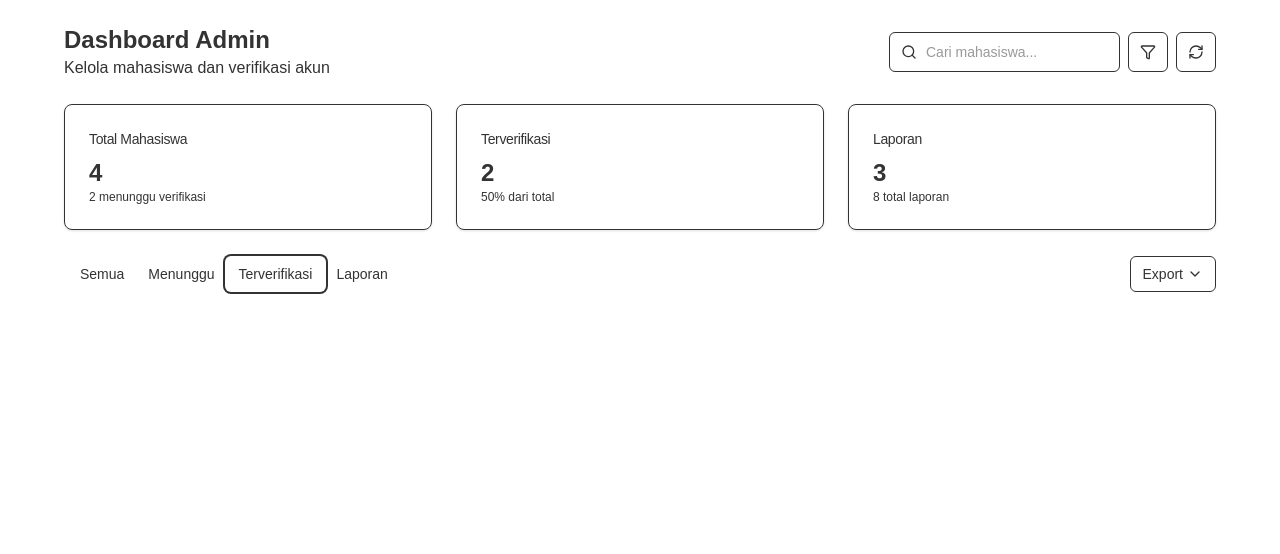
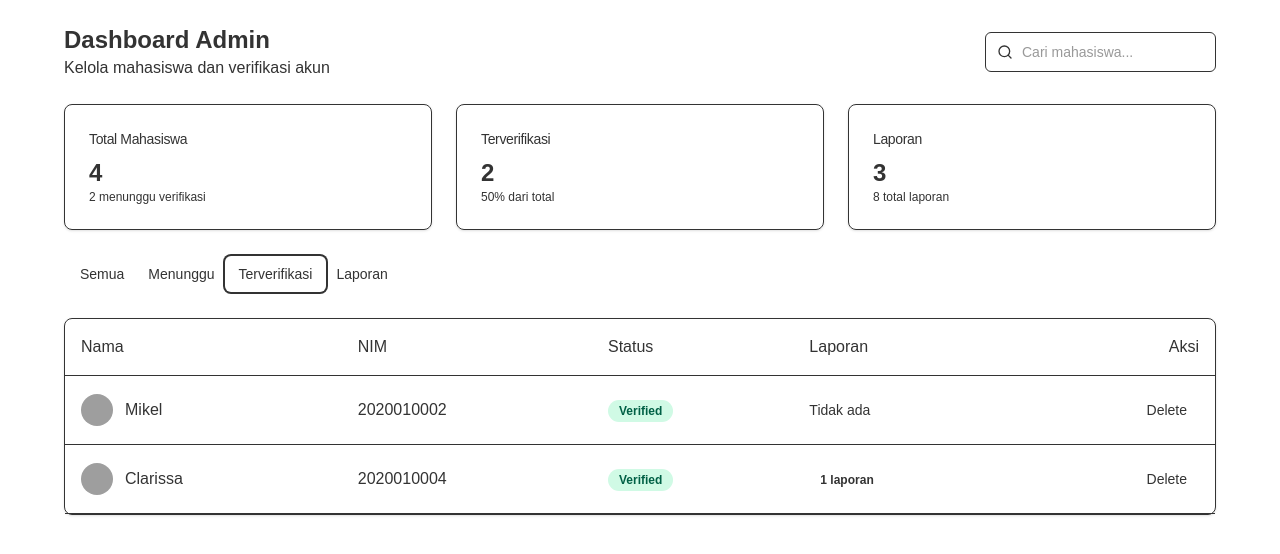
Before and after one commit to Gifriend/UNSRATE, a Next.js app: page /dashboard in a window 1280 px wide. Both pictures are taken after a click on the tab "Terverifikasi". Shown: the top 554 px of the page. Built offline with nearby package versions, Linux system fonts and the light colour scheme; grey boxes are pictures that could not be loaded.

Commit message:
fix(dashboard): remove components that will not be used and adding verified and report dummy

```diff
--- a/src/app/dashboard/page.tsx
+++ b/src/app/dashboard/page.tsx
@@ -1,14 +1,14 @@
 "use client"
 
-import { SetStateAction, useState } from "react"
+import { type SetStateAction, useState } from "react"
 import Head from "next/head"
-import { Avatar, AvatarFallback, AvatarImage } from "../components/ui/avatar"
-import { Button } from "../components/ui/button"
-import { Card, CardContent, CardHeader, CardTitle } from "../components/ui/card"
-import { Input } from "../components/ui/input"
-import { Tabs, TabsContent, TabsList, TabsTrigger } from "../components/ui/tabs"
+import { Avatar, AvatarFallback, AvatarImage } from "@/app/components/ui/avatar"
+import { Button } from "@/app/components/ui/button"
+import { Card, CardContent, CardHeader, CardTitle } from "@/app/components/ui/card"
+import { Input } from "@/app/components/ui/input"
+import { Tabs, TabsContent, TabsList, TabsTrigger } from "@/app/components/ui/tabs"
 import { AlertCircle, CheckCircle, ChevronDown, Filter, RefreshCw, Search, User, Users } from "lucide-react"
-import { Badge } from "../components/ui/badge"
+import { Badge } from "@/app/components/ui/badge"
 
 interface Student {
   id: number
@@ -56,33 +56,6 @@ export default function Dashboard() {
       </Head>
 
       <div className="flex min-h-screen">
-        {/* Sidebar */}
-        {/* <div className="hidden lg:flex w-64 flex-col border-r bg-background">
-          <div className="p-4 border-b">
-            <div className="flex items-center gap-2">
-              <div className="rounded-full bg-pink-500 p-1">
-                <User className="h-5 w-5 text-white" />
-              </div>
-              <h1 className="text-xl font-bold">UNSRATE Admin</h1>
-            </div>
-          </div>
-
-          <nav className="flex-1 p-4 space-y-1">
-            <Button variant="secondary" className="w-full justify-start gap-2">
-              <Users className="h-4 w-4" />
-              <span>Mahasiswa</span>
-            </Button>
-            <Button variant="ghost" className="w-full justify-start gap-2">
-              <AlertCircle className="h-4 w-4" />
-              <span>Laporan</span>
-            </Button>
-            <Button variant="ghost" className="w-full justify-start gap-2">
-              <CheckCircle className="h-4 w-4" />
-              <span>Verifikasi</span>
-            </Button>
-          </nav>
-        </div> */}
-
         {/* Main content */}
         <main className="flex-1 p-6">
           <div className="max-w-6xl mx-auto space-y-6">
@@ -102,12 +75,12 @@ export default function Dashboard() {
                     onChange={(e: { target: { value: SetStateAction<string> } }) => setSearchQuery(e.target.value)}
                   />
                 </div>
-                <Button variant="outline" size="icon">
+                {/* <Button variant="outline" size="icon">
                   <Filter className="h-4 w-4" />
                 </Button>
                 <Button variant="outline" size="icon">
                   <RefreshCw className="h-4 w-4" />
-                </Button>
+                </Button> */}
               </div>
             </div>
 
@@ -156,9 +129,9 @@ export default function Dashboard() {
                   <TabsTrigger value="reported">Laporan</TabsTrigger>
                 </TabsList>
 
-                <Button variant="outline" size="sm" className="gap-1">
+                {/* <Button variant="outline" size="sm" className="gap-1">
                   Export <ChevronDown className="h-4 w-4" />
-                </Button>
+                </Button> */}
               </div>
 
               <TabsContent value="all" className="mt-6">
@@ -284,11 +257,136 @@ export default function Dashboard() {
               </TabsContent>
 
               <TabsContent value="verified" className="mt-6">
-                {/* Similar table for verified students */}
+                <Card>
+                  <CardContent className="p-0">
+                    <div className="overflow-x-auto">
+                      <table className="w-full">
+                        <thead>
+                          <tr className="border-b">
+                            <th className="text-left p-4 font-medium">Nama</th>
+                            <th className="text-left p-4 font-medium">NIM</th>
+                            <th className="text-left p-4 font-medium">Status</th>
+                            <th className="text-left p-4 font-medium">Laporan</th>
+                            <th className="text-right p-4 font-medium">Aksi</th>
+                          </tr>
+                        </thead>
+                        <tbody>
+                          {verifiedStudents.length > 0 ? (
+                            verifiedStudents.map((student) => (
+                              <tr key={student.id} className="border-b hover:bg-muted/50">
+                                <td className="p-4">
+                                  <div className="flex items-center gap-3">
+                                    <Avatar className="h-8 w-8">
+                                      <AvatarImage
+                                        src={student.avatar || `/placeholder.svg?height=32&width=32`}
+                                        alt={student.nama}
+                                      />
+                                      <AvatarFallback>{student.nama[0]}</AvatarFallback>
+                                    </Avatar>
+                                    <span className="font-medium">{student.nama}</span>
+                                  </div>
+                                </td>
+                                <td className="p-4 text-muted-foreground">{student.nim}</td>
+                                <td className="p-4">
+                                  <Badge variant="success">{student.status}</Badge>
+                                </td>
+                                <td className="p-4">
+                                  {student.reports > 0 ? (
+                                    <Badge variant="destructive">{student.reports} laporan</Badge>
+                                  ) : (
+                                    <span className="text-muted-foreground text-sm">Tidak ada</span>
+                                  )}
+                                </td>
+                                <td className="p-4 text-right">
+                                  <div className="flex justify-end gap-2">
+                                    <Button onClick={() => handleDelete(student.id)} size="sm" variant="destructive">
+                                      Delete
+                                    </Button>
+                                  </div>
+                                </td>
+                              </tr>
+                            ))
+                          ) : (
+                            <tr>
+                              <td colSpan={5} className="p-8 text-center text-muted-foreground">
+                                Tidak ada mahasiswa terverifikasi
+                              </td>
+                            </tr>
+                          )}
+                        </tbody>
+                      </table>
+                    </div>
+                  </CardContent>
+                </Card>
               </TabsContent>
 
               <TabsContent value="reported" className="mt-6">
-                {/* Similar table for reported students */}
+                <Card>
+                  <CardContent className="p-0">
+                    <div className="overflow-x-auto">
+                      <table className="w-full">
+                        <thead>
+                          <tr className="border-b">
+                            <th className="text-left p-4 font-medium">Nama</th>
+                            <th className="text-left p-4 font-medium">NIM</th>
+                            <th className="text-left p-4 font-medium">Status</th>
+                            <th className="text-left p-4 font-medium">Laporan</th>
+                            <th className="text-right p-4 font-medium">Aksi</th>
+                          </tr>
+                        </thead>
+                        <tbody>
+                          {reportedStudents.length > 0 ? (
+                            reportedStudents.map((student) => (
+                              <tr key={student.id} className="border-b hover:bg-muted/50">
+                                <td className="p-4">
+                                  <div className="flex items-center gap-3">
+                                    <Avatar className="h-8 w-8">
+                                      <AvatarImage
+                                        src={student.avatar || `/placeholder.svg?height=32&width=32`}
+                                        alt={student.nama}
+                                      />
+                                      <AvatarFallback>{student.nama[0]}</AvatarFallback>
+                                    </Avatar>
+                                    <span className="font-medium">{student.nama}</span>
+                                  </div>
+                                </td>
+                                <td className="p-4 text-muted-foreground">{student.nim}</td>
+                                <td className="p-4">
+                                  <Badge variant={student.status === "Verified" ? "success" : "warning"}>
+                                    {student.status}
+                                  </Badge>
+                                </td>
+                                <td className="p-4">
+                                  <Badge variant="destructive" className="font-medium">
+                                    {student.reports} laporan
+                                  </Badge>
+                                </td>
+                                <td className="p-4 text-right">
+                                  <div className="flex justify-end gap-2">
+                                    {student.status !== "Verified" && (
+                                      <Button onClick={() => handleVerify(student.id)} size="sm" variant="outline">
+                                        Verify
+                                      </Button>
+                                    )}
+                                    <Button onClick={() => handleDelete(student.id)} size="sm" variant="destructive">
+                                      Delete
+                                    </Button>
+                                  </div>
+                                </td>
+                              </tr>
+                            ))
+                          ) : (
+                            <tr>
+                              <td colSpan={5} className="p-8 text-center text-muted-foreground">
+                                Tidak ada mahasiswa dengan laporan
+                              </td>
+                            </tr>
+                          )}
+                        </tbody>
+                      </table>
+                    </div>
+                  </CardContent>
+                </Card>
               </TabsContent>
             </Tabs>
           </div>
```
